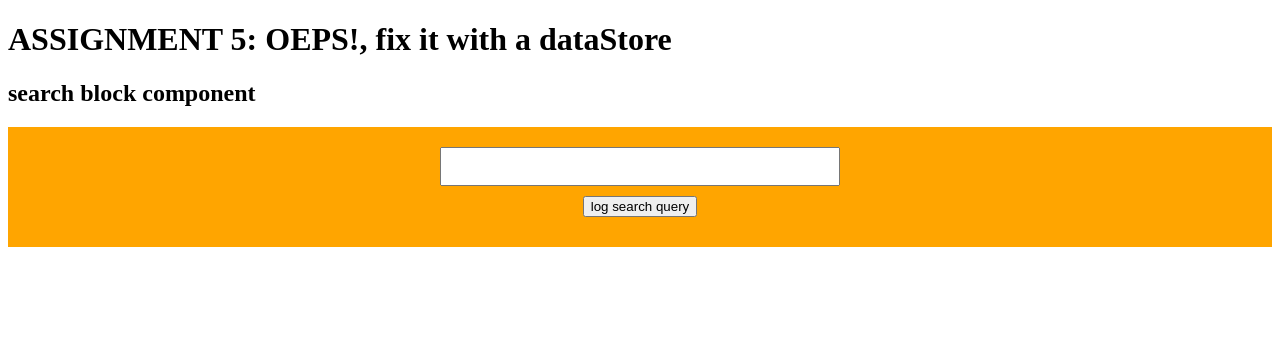
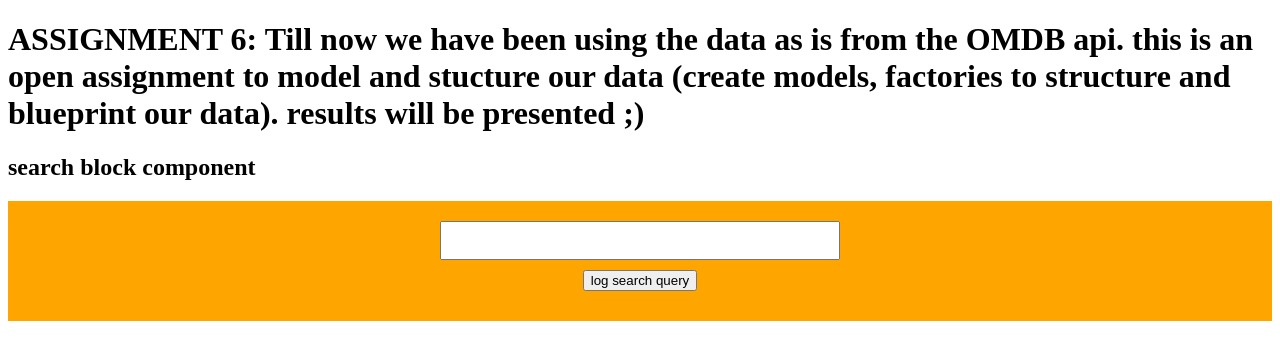
Before and after one commit to groot813/angular2-assignments, an Angular app: page / in a window 1280 px wide. Shown: the top 360 px of the page. Built offline with nearby package versions, Linux system fonts and the light colour scheme.

Commit message:
Assignment 5 done

```diff
--- a/src/app/app.component.html
+++ b/src/app/app.component.html
@@ -2,4 +2,5 @@
     {{title}}
 </h1>
 
-<search-block-component></search-block-component>
+<moviemanager-block-component></moviemanager-block-component>
+<moviemanager-movie-list></moviemanager-movie-list>
--- a/src/app/app.component.ts
+++ b/src/app/app.component.ts
@@ -1,10 +1,12 @@
 import { Component } from '@angular/core';
+import {MovieService} from "./services/movie-service/movie-service.service";
 
 @Component({
   selector: 'app-root',
   templateUrl: './app.component.html',
-  styleUrls: ['./app.component.sass']
+  styleUrls: ['./app.component.sass'],
+  providers: [MovieService]
 })
 export class AppComponent {
-  title = 'ASSIGNMENT 5: OEPS!, fix it with a dataStore';
+  title = 'ASSIGNMENT 6: Till now we have been using the data as is from the OMDB api. this is an open assignment to model and stucture our data (create models, factories to structure and blueprint our data). results will be presented ;)';
 }
--- a/src/app/components/moviemanager-movie-list/moviemanager-movie-list.component.ts
+++ b/src/app/components/moviemanager-movie-list/moviemanager-movie-list.component.ts
@@ -2,7 +2,7 @@
 import {MovieService} from "../../services/movie-service/movie-service.service";
 
 @Component({
-    selector: 'app-moviemanager-movie-list',
+    selector: 'moviemanager-movie-list',
     templateUrl: './moviemanager-movie-list.component.html',
     styleUrls: ['./moviemanager-movie-list.component.scss']
 })
@@ -23,8 +23,13 @@
          * @example: this.movieService.myObservable$.subscribe((data) => {
          *     this.myPropArray = data;
          * })
-         * IMPORTANT: WHEN U GET THIS TO WORK IN THE BROWSER AND YOU SEE THE LIST OF RESULTS REAPPEAR, U SHOULD BRUSH YOUR SHOULDERS OFF, CUZ YOU KNOW ANGULAR2!
+         *
          */
+
+        this.movieService.OmdbData$.subscribe((data) => {
+            console.log(data);
+            this.searchResults = data.Search;
+        })
     }
 
 }
--- a/src/app/components/moviemanager-search-block/moviemanager-search-block.component.ts
+++ b/src/app/components/moviemanager-search-block/moviemanager-search-block.component.ts
@@ -4,10 +4,9 @@
 
 
 @Component({
-    selector: 'search-block-component',
+    selector: 'moviemanager-block-component',
     templateUrl: 'moviemanager-search-block.component.html',
-    styleUrls: ['moviemanager-search-block.component.scss'],
-    providers: [MovieService]
+    styleUrls: ['moviemanager-search-block.component.scss']
 })
 export class MovieManagerSearchBlockComponent implements OnInit {
 
--- a/src/app/services/movie-data-store/movie-data-store.service.ts
+++ b/src/app/services/movie-data-store/movie-data-store.service.ts
@@ -1,5 +1,5 @@
 import {Injectable} from '@angular/core';
-import {Subject} from "rxjs";
+import {Subject, Observable} from "rxjs";
 
 /**
  * ASSIGNMENT 5.1: rxjs observable study
@@ -23,7 +23,7 @@
      * next to the subject we als want to return the regular observable so we can subscribe to it
      * @type {"../../Observable".Observable<T>}
      */
-    public OmdbData$ = this._OmdbData.asObservable();
+    public OmdbData$ = <Observable<{Search: [any]}>> this._OmdbData.asObservable();
 
     /**
      * saves a new data object in the observable property OmdbData
--- a/src/app/services/movie-service/movie-service.service.ts
+++ b/src/app/services/movie-service/movie-service.service.ts
@@ -17,7 +17,10 @@
         params.append("r", "json");
 
         return this.http.get("http://www.omdbapi.com/", {search: params})
-            .map(res => res.json());
+            .map(res => res.json())
+            .subscribe((data) => {
+                this.setData(data);
+            });
 
         /**
          * ASSIGNMENT: 5.2:
```
